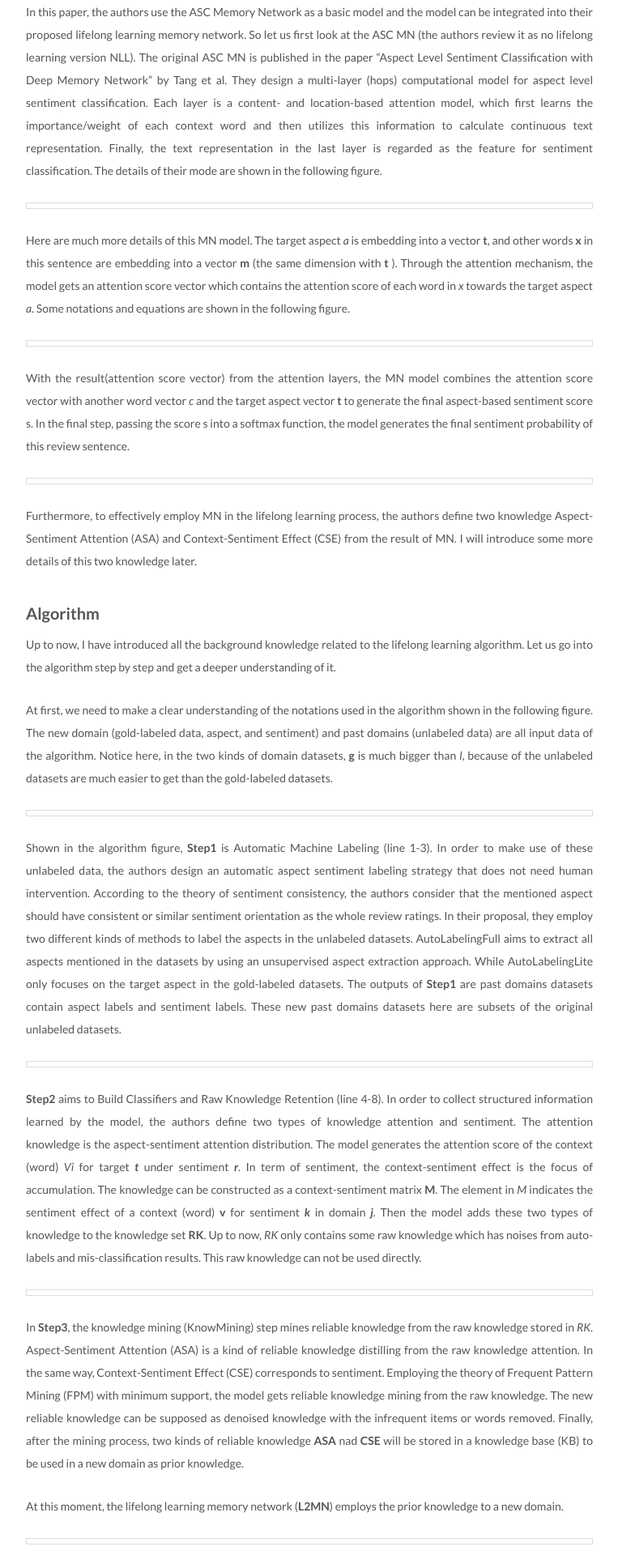
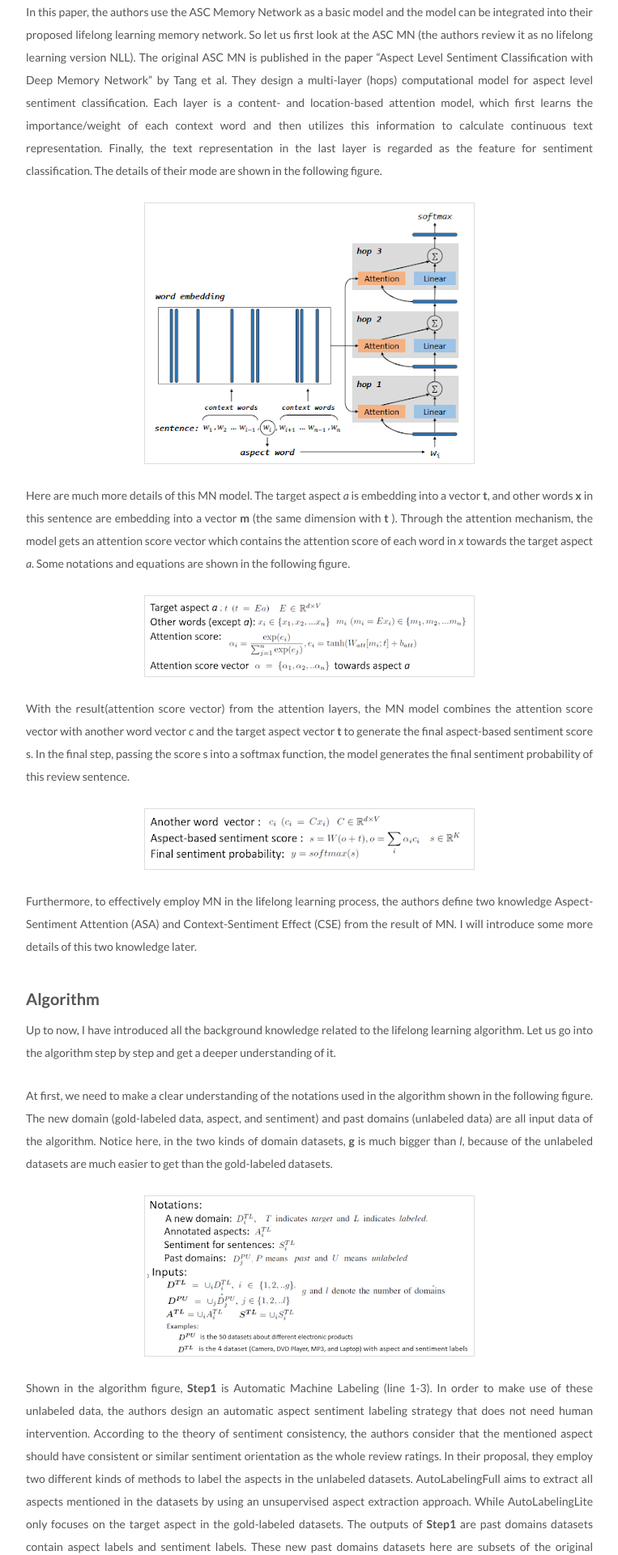
Before and after one commit to qiangyao1988/qiangyao1988.github.io, a Jekyll site: the page built from _posts/2019-08-27-reading-notes-of-paper-Lifelong Learning Memory Networks for Aspect Sentiment Classification.md, in a window 1280 px wide. Shown: the part 2775-4695 px from the top of the page at 81% size, without its empty margins (258-1021 px from the left). Built offline with Jekyll 4.4.1, drawn with Linux system fonts in a browser that asks for light colours; comment, search, counter and statistics services are not loaded; some of the changed text lies outside the part shown.

Commit message:
no message

```diff
--- a/_posts/2019-08-27-reading-notes-of-paper-Lifelong Learning Memory Networks for Aspect Sentiment Classification.md
+++ b/_posts/2019-08-27-reading-notes-of-paper-Lifelong Learning Memory Networks for Aspect Sentiment Classification.md
@@ -55,15 +55,15 @@ The learning process in RL is limited to one task and one environment, the agent
 
 In this paper, the authors use the ASC Memory Network as a basic model and the model can be integrated into their proposed lifelong learning memory network. So let us first look at the ASC MN (the authors review it as no lifelong learning version NLL). The original ASC MN is published in the paper "Aspect Level Sentiment Classification with Deep Memory Network" by Tang et al. They design a multi-layer (hops) computational model for aspect level sentiment classification. Each layer is a content- and location-based attention model, which first learns the importance/weight of each context word and then utilizes this information to calculate continuous text representation. Finally, the text representation in the last layer is regarded as the feature for sentiment classification. The details of their mode are shown in the following figure.
 
-![](..\assets\images\papernotesimgs\2.png)
+![](../../../../../assets/images/papernotesimgs/2.png){:style="margin:0 auto"}
 
 Here are much more details of this MN model. The target aspect *a* is embedding into a vector **t**, and other words **x** in this sentence are embedding into a vector **m** (the same dimension with **t** ). Through the attention mechanism, the model gets an attention score vector which contains the attention score of each word in *x* towards the target aspect *a*. Some notations and equations are shown in the following figure.
 
-![](..\assets\images\papernotesimgs\3.png)
+![](../../../../../assets/images/papernotesimgs/3.png){:style="margin:0 auto"}
 
 With the result(attention score vector) from the attention layers, the MN model combines the attention score vector with another word vector *c* and the target aspect vector **t** to generate the final aspect-based sentiment score s. In the final step, passing the score s into a softmax function, the model generates the final sentiment probability of this review sentence.
 
-![](..\assets\images\papernotesimgs\4.png)
+![](../../../../../assets/images/papernotesimgs/4.png){:style="margin:0 auto"}
 
 Furthermore, to effectively employ MN in the lifelong learning process, the authors define two knowledge Aspect-Sentiment Attention (ASA) and Context-Sentiment Effect (CSE) from the result of MN. I will introduce some more details of this two knowledge later.
 
@@ -73,39 +73,39 @@ Up to now, I have introduced all the background knowledge related to the lifelon
 
 At first, we need to make a clear understanding of the notations used in the algorithm shown in the following figure. The new domain (gold-labeled data, aspect, and sentiment) and past domains (unlabeled data) are all input data of the algorithm. Notice here, in the two kinds of domain datasets, **g** is much bigger than *l*, because of the unlabeled datasets are much easier to get than the gold-labeled datasets.
 
-![](..\assets\images\papernotesimgs\5.png)
+![](../../../../../assets/images/papernotesimgs/5.png){:style="margin:0 auto"}
 
 Shown in the algorithm figure, **Step1** is Automatic Machine Labeling (line 1-3). In order to make use of these unlabeled data, the authors design an automatic aspect sentiment labeling strategy that does not need human intervention. According to the theory of sentiment consistency, the authors consider that the mentioned aspect should have consistent or similar sentiment orientation as the whole review ratings. In their proposal, they employ two different kinds of methods to label the aspects in the unlabeled datasets. AutoLabelingFull aims to extract all aspects mentioned in the datasets by using an unsupervised aspect extraction approach. While AutoLabelingLite only focuses on the target aspect in the gold-labeled datasets. The outputs of **Step1** are past domains datasets contain aspect labels and sentiment labels. These new past domains datasets here are subsets of the original unlabeled datasets.
 
-![](..\assets\images\papernotesimgs\6.png)
+![](../../../../../assets/images/papernotesimgs/6.png){:style="margin:0 auto"}
 
 **Step2** aims to Build Classifiers and Raw Knowledge Retention (line 4-8). In order to collect structured information learned by the model, the authors define two types of knowledge attention and sentiment. The attention knowledge is the aspect-sentiment attention distribution. The model generates the attention score of the context (word) *Vi* for target ***t*** under sentiment ***r***. In term of sentiment, the context-sentiment effect is the focus of accumulation. The knowledge can be constructed as a context-sentiment matrix **M**. The element in *M* indicates the sentiment effect of a context (word) **v** for sentiment ***k*** in domain ***j***. Then the model adds these two types of knowledge to the knowledge set **RK**. Up to now, *RK* only contains some raw knowledge which has noises from auto-labels and mis-classification results. This raw knowledge can not be used directly.
 
-![](..\assets\images\papernotesimgs\7.png)
+![](../../../../../assets/images/papernotesimgs/7.png){:style="margin:0 auto"}
 
 In **Step3**, the knowledge mining (KnowMining) step mines reliable knowledge from the raw knowledge stored in *RK*. Aspect-Sentiment Attention (ASA) is a kind of reliable knowledge distilling from the raw knowledge attention. In the same way, Context-Sentiment Effect (CSE) corresponds to sentiment. Employing the theory of Frequent Pattern Mining (FPM) with minimum support, the model gets reliable knowledge mining from the raw knowledge. The new reliable knowledge can be supposed as denoised knowledge with the infrequent items or words removed. Finally, after the mining process, two kinds of reliable knowledge **ASA** nad **CSE** will be stored in a knowledge base (KB) to be used in a new domain as prior knowledge.
 
 At this moment, the lifelong learning memory network (**L2MN**) employs the prior knowledge to a new domain.
 
-![](..\assets\images\papernotesimgs\8.png)
+![](../../../../../assets/images/papernotesimgs/8.png){:style="margin:0 auto"}
 
 {:.image-caption}
 
 *Model Architecture*
 
-Shown in the model architecture, the final score consists of six different parts. The first part ***S\*** comes from the original aspect and sentence embedding vector ***O\***. With the help of different knowledge from KB, other score parts could be calculated in two different flows. Combining the knowledge from ASA which is separated into positive attention and negative attention with the positive original embedding ***Op\*** and *On*, the model gets two different scores ***Sp\*** and ***Sn.\*** The following figure shows the equations of how to calculate ***Sp\*** and *Sn.* In the equations, A is a polarity-projection vector and B is a polarity-selection vector.
+Shown in the model architecture, the final score consists of six different parts. The first part **S** comes from the original aspect and sentence embedding vector **O**. With the help of different knowledge from KB, other score parts could be calculated in two different flows. Combining the knowledge from ASA which is separated into positive attention and negative attention with the positive original embedding **Op** and *On*, the model gets two different scores **Sp** and **Sn** The following figure shows the equations of how to calculate **Sp** and **Sn** In the equations, **A** is a polarity-projection vector and **B** is a polarity-selection vector.
 
-![](..\assets\images\papernotesimgs\9.png)
+![](../../../../../assets/images/papernotesimgs/9.png){:style="margin:0 auto"}
 
 Furthermore, the sentence-specific matrix *Hq* from KB encodes the prior sentiment effect of the context words in sentence q. Combining *Hq* with the three different attention, the model generates other three different scores.
 
 After all the six scores generated by the model, the model combines all of them as the final sentiment score which could generate the final sentiment through a softmax function. The final joint score is shown in the following equation.
 
-![](..\assets\images\papernotesimgs\10.png)
+![](../../../../../assets/images/papernotesimgs/10.png){:style="margin:0 auto"}
 
 In the learning process, the L2MN model is trained in an end-to-end manner by minimizing the cross entropy loss and using stochastic gradient descent. In the shown training loss function equation, g(x,t) denotes a gold sentiment label in the gold-labeled domains datasets. y(x,t) is the model-predicted sentiment distribution for input (x,t).
 
-![](..\assets\images\papernotesimgs\11.png)
+![](../../../../../assets/images/papernotesimgs/11.png){:style="margin:0 auto"}
 
 ### Experiments
 
@@ -119,9 +119,9 @@ The authors use the F1 score as the primary evaluation measure. Especially, they
 
 Following the results part, the authors show two case studies. In the first case study, for the same sentence "however it has failed to deliver on quality", the model L2MN could correctly classify this sentence, however, the model AMN classifies wrong. In this case, "quality" is the target aspect, with the help of the automatically accumulated knowledge, L2MN better identifies that "failed" is an important context for "quality" so it gets higher attention score among the contexts. In the second case, the sentence is "my other gripe is the incredibly crappy remote which is worse than other cheaper apex units." As this sentence is really hard to predict, AMN can not get attention well. On the contrary, with the help of KB, L2MN can identify "scrappy" which is usually a negative sentiment word in the digital domain, in this situation, the attention scores of L2MN are much better than AMN.
 
-![](..\assets\images\papernotesimgs\12.png)
+![](../../../../../assets/images/papernotesimgs/12.png){:style="margin:0 auto"}
 
-![](..\assets\images\papernotesimgs\13.png)
+![](../../../../../assets/images/papernotesimgs/13.png){:style="margin:0 auto"}
 
 To sum up, in this work, the authors employ the idea of lifelong learning and designed a novel three-step lifelong learning approach for ASC. In addition, a new lifelong learning memory network (L2MN) model was developed, which can leverage the meta-mined ASA knowledge and CSE knowledge to help future tasks. Finally, the experiment results demonstrate the effectiveness of their approach.
 
```
